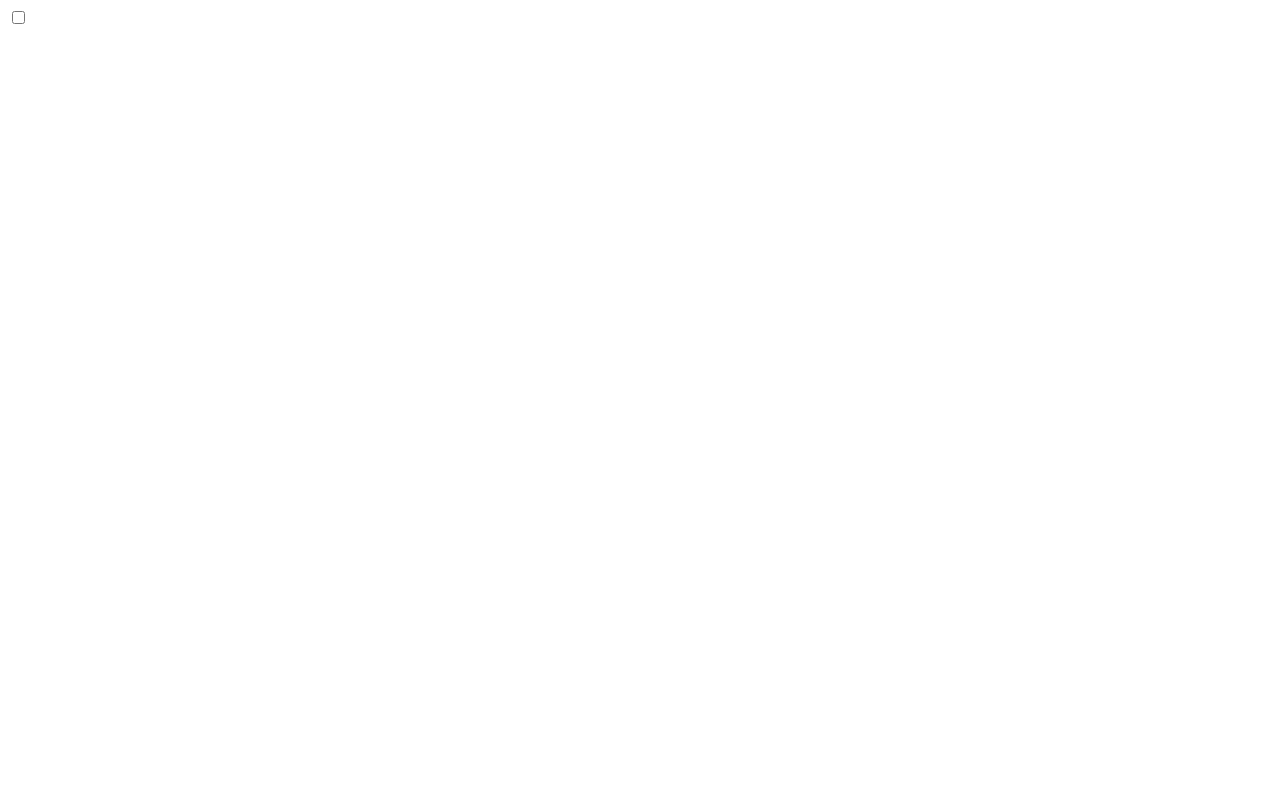
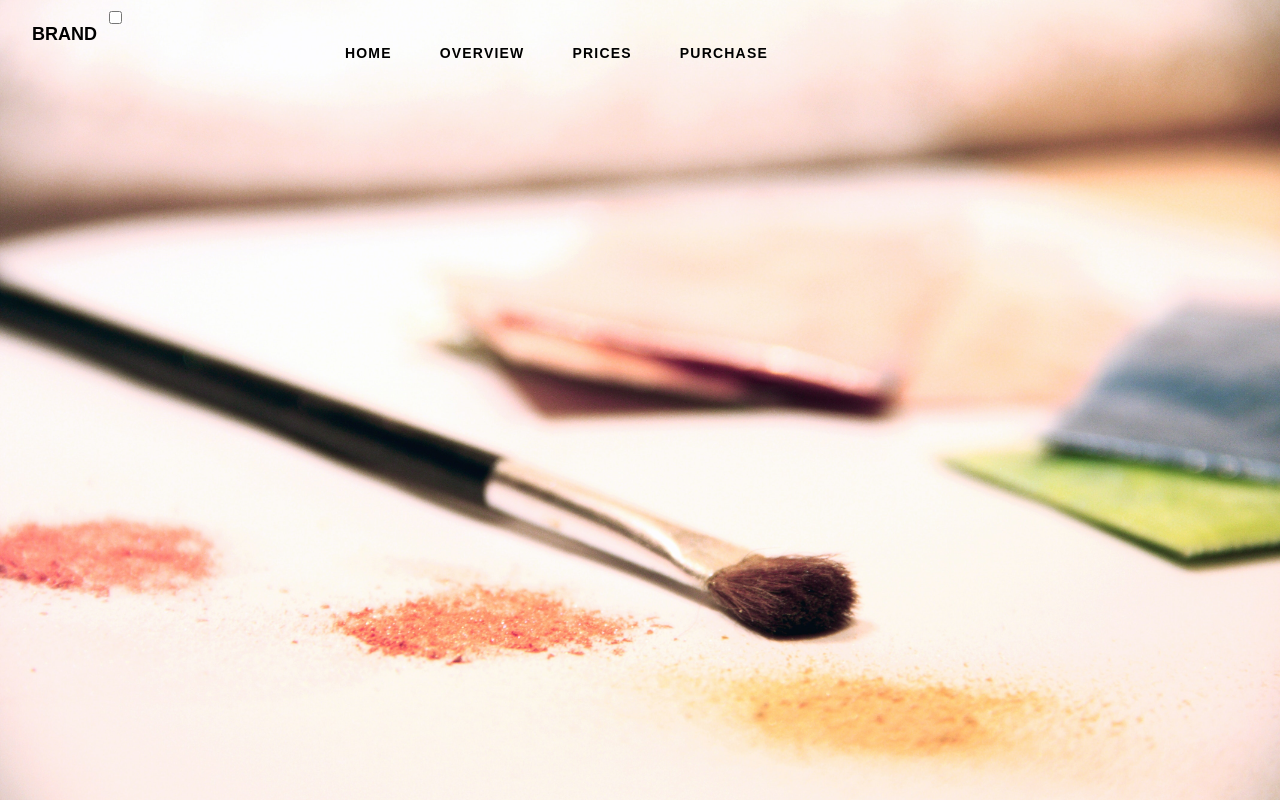
Before and after one commit to konstantin0s/responsiveNavigation, a plain HTML site: page index.html in a window 1280 px wide. Drawn offline with Linux system fonts and the light colour scheme.

Commit message:
Add basic style and image

```diff
--- a/css/style.css
+++ b/css/style.css
@@ -0,0 +1,71 @@
+* {
+  box-sizing: border-box;
+}
+
+html {
+  margin: 0;
+  padding: 0;
+  width: 100%;
+  height: 100vh;
+}
+
+body {
+  margin: 0;
+  padding: 0;
+  width: 100vh;
+  font-family: sans-serif;
+  font-weight: 400;
+  background-image: url(brush.jpg);
+  background-position: center;
+  background-size: cover;
+}
+
+nav {
+  padding: 8px;
+}
+
+.logo {
+  float: left;
+  padding: 8px;
+  margin-left: 16px;
+  margin-top: 8px;
+}
+
+.logo a {
+  color: #000;
+  text-transform: uppercase;
+  font-weight: 700;
+  font-size: 18px;
+  letter-spacing: 0px;
+  text-decoration: none;
+}
+
+nav ul {
+  float: right;
+}
+
+
+nav ul li {
+  display: inline-block;
+  float: left;
+}
+
+nav ul li:not(:first-child) {
+margin-left: 48px;
+
+}
+
+nav ul li:last-child {
+  margin-right: 24px;
+}
+
+nav ul li a {
+  display: inline-block;
+  outline: none;
+  color: #000;
+  text-transform: uppercase;
+  text-decoration: none;
+  font-size: 14px;
+  letter-spacing: 1.2px;
+  font-weight: 600;
+}
--- a/index.html
+++ b/index.html
@@ -11,6 +11,30 @@
 <div class="container">
   <nav>
     <input type="checkbox" id="nav" class="hidden" name="" value="">
+    <label for="nav" class="nav-btn">
+      <i></i>
+      <i></i>
+      <i></i>
+    </label>
+    <div class="logo">
+      <a href="#">Brand</a>
+    </div>
+    <div class="nav-wrapper">
+      <ul>
+        <li>
+          <a href="#">Home</a>
+        </li>
+        <li>
+          <a href="#">Overview</a>
+        </li>
+        <li>
+          <a href="#">Prices</a>
+        </li>
+        <li>
+          <a href="#">Purchase</a>
+        </li>
+      </ul>
+    </div>
   </nav>
 
 </div>
```
Also changed, not shown: css/brush.jpg (added).
